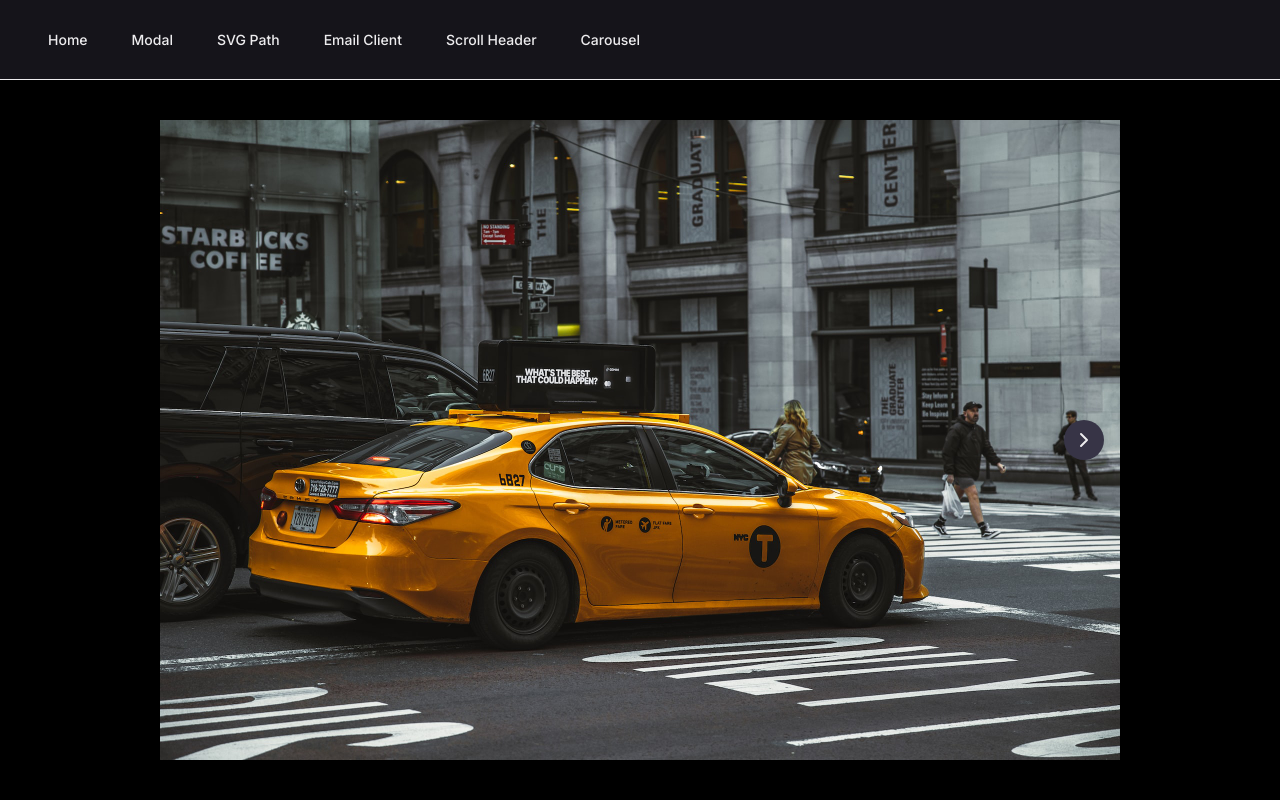
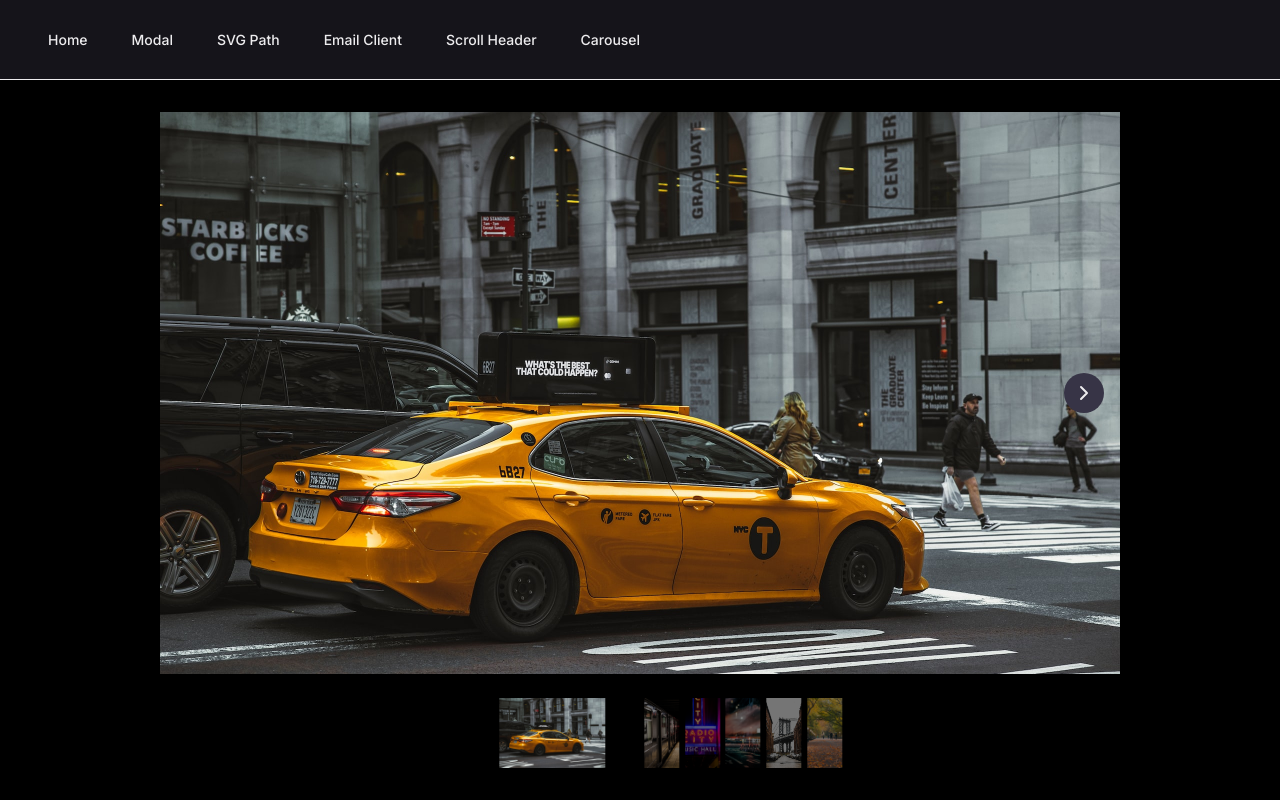
Before and after one commit to Julien712-dev/motion-experiments, a Next.js app: page /carousel in a window 1280 px wide. Built offline with nearby package versions, Linux system fonts and the light colour scheme.

Commit message:
add sub gallery with animation

```diff
--- a/src/app/carousel/page.tsx
+++ b/src/app/carousel/page.tsx
@@ -14,6 +14,11 @@ let images = [
   "/images/5.jpeg",
   "/images/6.jpeg",
 ];
+
+const collapsedAspectRatio = 1 / 2;
+const fullAspectRatio = 3 / 2;
+const margin = 12;
+const gap = 2;
 
 export default function Page() {
   const [index, setIndex] = useState(0);
@@ -36,7 +41,7 @@ export default function Page() {
   return (
     <MotionConfig transition={{ duration: 0.7, ease: [0.32, 0.72, 0, 1] }}>
       <section className="flex bg-black overflow-hidden fixed top-20 inset-0">
-        <div className="mx-auto flex-1 flex max-w-5xl flex-col justify-center p-8">
+        <div className="mx-auto flex-1 flex max-w-5xl flex-col justify-center p-8 gap-6">
           <div className="relative w-full aspect-[3/2] bg-muted overflow-hidden">
             <motion.div animate={{ x: `-${index * 100}%` }} className="flex">
               {images.map((image, i) => (
@@ -76,6 +81,49 @@ export default function Page() {
               )}
             </AnimatePresence>
           </div>
+
+          <div className="flex h-20 w-full overflow-hidden justify-center">
+            <motion.div
+              className="flex"
+              animate={{
+                x: `-${
+                  index * 100 * (collapsedAspectRatio / fullAspectRatio) +
+                  margin +
+                  index * gap
+                }%`,
+              }}
+              style={{
+                aspectRatio: fullAspectRatio,
+                gap: `${gap}%`,
+              }}
+            >
+              {images.map((image, i) => (
+                <motion.button
+                  key={`small-${image}`}
+                  animate={i === index ? "active" : "inactive"}
+                  variants={{
+                    active: {
+                      opacity: 1,
+                      aspectRatio: fullAspectRatio,
+                      marginLeft: `${margin}%`,
+                      marginRight: `${margin}%`,
+                    },
+                    inactive: {
+                      opacity: 0.5,
+                      aspectRatio: collapsedAspectRatio,
+                    },
+                  }}
+                  onClick={() => setIndex(i)}
+                >
+                  <img
+                    src={image}
+                    alt={image}
+                    className="object-cover aspect-[3/2] h-full"
+                  />
+                </motion.button>
+              ))}
+            </motion.div>
+          </div>
         </div>
       </section>
     </MotionConfig>
```
